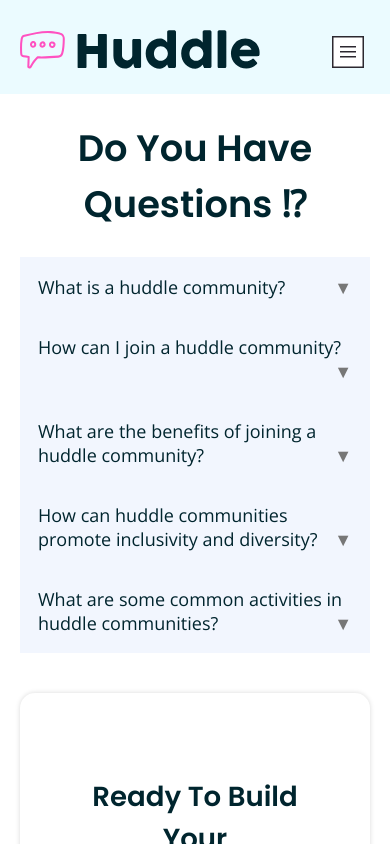
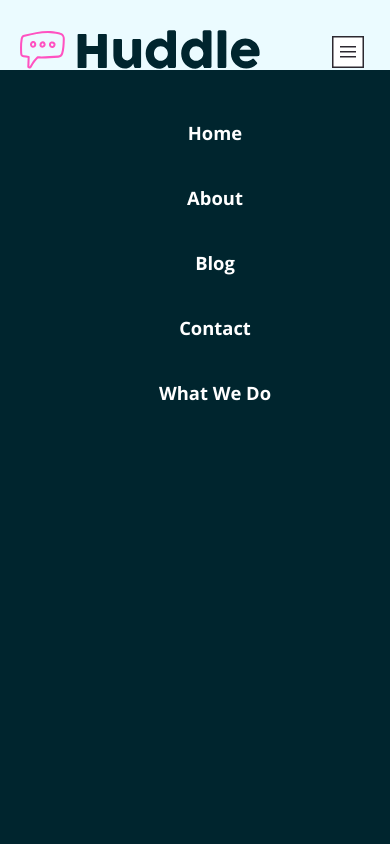
Before and after one commit to sumana10/react-demo-app, a React (Create React App) app: page /faq in a window 390 px wide. Both pictures are taken after a click on the button 348 px from the left and 52 px from the top of the page. Shown: the top 844 px of the page. Built offline with nearby package versions, Linux system fonts and the light colour scheme.

Commit message:
added hamburger

```diff
--- a/src/components/Header.js
+++ b/src/components/Header.js
@@ -1,10 +1,9 @@
-import React from "react";
-import mockup from "../assets/images/illustration-mockups.svg";
+import React, {useState} from "react";
 import { NavLink, Link } from "react-router-dom";
-import Button from "./Button";
 import Logo from "./Logo";
 import hamburger from "../assets/images/icon-hamburger.svg";
 import close from "../assets/images/icon-close.svg";
+// import HeroHome from "./HeroHome";
 
 // const Header = () => {
 //   return (
@@ -52,13 +51,31 @@
 // };
 
 const Header = () => {
+
+  const [showNav, setShowNav] = useState(false);
+  const [nav, setnav] = useState(false);
+
+  const changeBackground = () => {
+    if (window.scrollY >= 50) {
+      setnav(true);
+    } else {
+      setnav(false);
+    }
+  };
+  window.addEventListener("scroll", changeBackground);
+
+
+  const toggleNav = () => {
+    setShowNav(!showNav);
+  };
+
   return (
     <>
-      <nav>
+      <nav className={nav ? "inner-page" : ""}>
         <div className="container">
           <div className="flex">
             <Logo />
-            <button class="hamburger" id="hamburger">
+            <button class="hamburger" id="hamburger" onClick={toggleNav}>
               <img
                 src={hamburger}
                 alt="icon-hamburger"
@@ -66,7 +83,7 @@
               />
               <img src={close} alt="icon-close" class="close" />
             </button>
-            <ul id="menu">
+            <ul id="menu" className={showNav ? 'show' : ''}>
               <li>
                 <NavLink to="/">Home</NavLink>
               </li>
@@ -88,24 +105,7 @@
         </div>
         {/* <button class="btn btn-secondary">Try It Free</button> */}
       </nav>
-      <header>
-        <div className="container">
-          <div className="flex">
-            <div>
-              <h1>Build The Community Your Fans Will Love</h1>
-              <p>
-                Huddle re-imagines the way we build communities. You have a
-                voice, but so does your audience. Create connections with your
-                users as you engage in genuine discussion.
-              </p>
-              <Button title="Get Started For Free" />
-            </div>
-            <div>
-              <img className="header-img" src={mockup} alt="" />
-            </div>
-          </div>
-        </div>
-      </header>
+      {/* <HeroHome/> */}
     </>
   );
 };
--- /dev/null
+++ b/src/components/HeroHome.js
@@ -0,0 +1,28 @@
+import React from 'react'
+import mockup from "../assets/images/illustration-mockups.svg";
+import Button from "./Button";
+
+const HeroHome = () => {
+  return (
+    <header>
+    <div className="container">
+      <div className="flex">
+        <div>
+          <h1>Build The Community Your Fans Will Love</h1>
+          <p>
+            Huddle re-imagines the way we build communities. You have a
+            voice, but so does your audience. Create connections with your
+            users as you engage in genuine discussion.
+          </p>
+          <Button title="Get Started For Free" />
+        </div>
+        <div>
+          <img className="header-img" src={mockup} alt="" />
+        </div>
+      </div>
+    </div>
+  </header>
+  )
+}
+
+export default HeroHome
--- a/src/myStyle.css
+++ b/src/myStyle.css
@@ -337,11 +337,18 @@
 
    nav ul li{
     margin: 20px 0;
+
+  }
+
+  nav ul li a.active{
+    background-color: transparent;
   }
 
   nav ul li a {
     color: #fff
   }
+
+
 
   nav .hamburger{
     background-color: transparent;
--- a/src/pages/About.js
+++ b/src/pages/About.js
@@ -7,11 +7,13 @@
 import InnerNav from "../components/InnerNav";
 import communities from "../assets/images/icon-communities.svg";
 import messages from "../assets/images/icon-messages.svg";
+import Header from "../components/Header";
 
 const AboutPage = () => {
   return (
     <>
-      <InnerNav />
+      {/* <InnerNav /> */}
+      <Header/>
       <main>
         <div className="container">
 
--- a/src/pages/Blog.js
+++ b/src/pages/Blog.js
@@ -4,9 +4,10 @@
 import grow from "../assets/images/illustration-grow-together.svg";
 import conversation from "../assets/images/illustration-flowing-conversation.svg"
 import Hero from '../components/Hero';
+import Header from '../components/Header';
 const Blog = () => {
   return (
-    <>    <InnerNav/>
+    <>   <Header/>
     <main>
     <div className="container">
     {/* <div style={{margin:"60px auto"}}>
--- a/src/pages/Contact.js
+++ b/src/pages/Contact.js
@@ -9,6 +9,8 @@
 import { useState } from "react";
 import InnerNav from "../components/InnerNav";
 import Button from "../components/Button";
+
+import Header from "../components/Header";
 
 const ContactPage = () => {
   const [name, setName] = useState("");
@@ -47,7 +49,7 @@
 
   return (
     <>
-    <InnerNav />
+   <Header/>
     <main>
     <div className="container">
         <Hero title="Contact Us" illustation={illustation} />
--- a/src/pages/FAQ.js
+++ b/src/pages/FAQ.js
@@ -1,7 +1,7 @@
 import React from "react";
 import InnerNav from "../components/InnerNav";
 import Accordion from "../components/Accordion";
-
+import Header from "../components/Header";
 
 const FAQ = () => {
   const sections = [
@@ -34,7 +34,7 @@
 
   return (
     <>
-      <InnerNav />
+      <Header/>
       <main>
       <div className="container">
         <div style={{ textAlign: "center", marginTop: "120px" }}>
--- a/src/pages/Home.js
+++ b/src/pages/Home.js
@@ -1,12 +1,14 @@
 import React from "react";
 import Header from "../components/Header";
 import Body from "../components/Body";
+import HeroHome from "../components/HeroHome";
 
 
 const Home = () => {
   return (
     <>
       <Header />
+      <HeroHome/>
       <Body />
       {/* <Footer /> */}
     </>
--- a/src/pages/WeDo.js
+++ b/src/pages/WeDo.js
@@ -1,6 +1,7 @@
 import React from "react";
 import InnerNav from "../components/InnerNav";
 import { useState } from "react";
+import Header from "../components/Header";
 
 const WeDo = () => {
   const [showDescription, setShowDescription] = useState(false);
@@ -42,7 +43,7 @@
 
   return (
     <>
-      <InnerNav />
+     <Header/>
       <div className="container">
         <div style={{ textAlign: "center", marginTop: "120px" }}>
           <h1>What We Do💁🏻‍♀️</h1>
```
